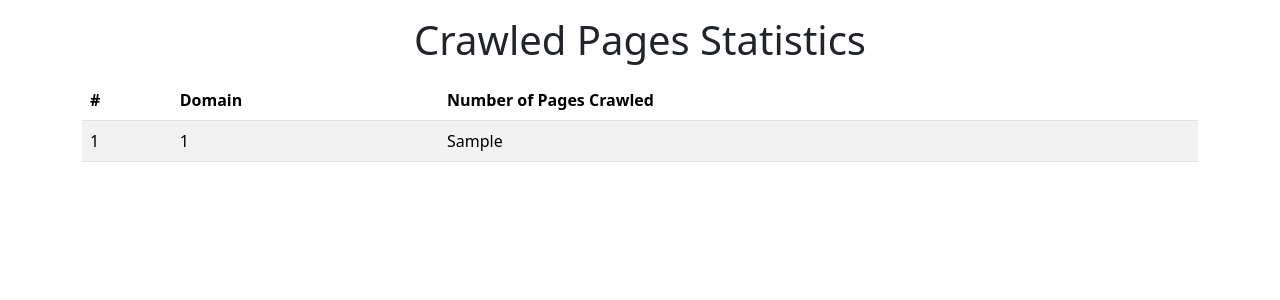
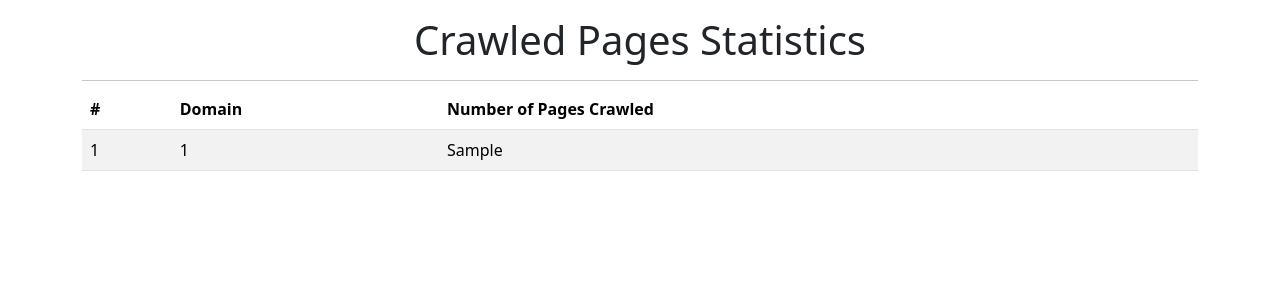
Before and after one commit to ephrimlawrence/mini-search-engine, a Flask app: template templates/stats.html in a window 1280 px wide. Shown: the top 300 px of the page. Run offline with Flask 3, Linux system fonts and the light colour scheme; the template is opened without the code that fills it: most values are stand-ins (such as "Sample title", 1, 10 or a date in 2020).

Commit message:
fix: update stats page

```diff
--- a/templates/stats.html
+++ b/templates/stats.html
@@ -10,6 +10,7 @@
     <body>
         <div class="container">
             <h1 class="text-center my-3">Crawled Pages Statistics</h1>
+            <hr class="my-2">
             <table class="table table-striped">
                 <thead>
                     <tr>
```
